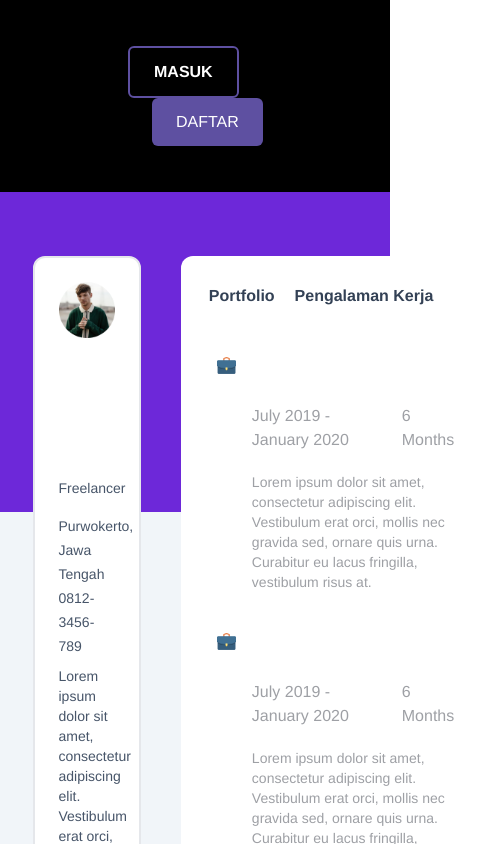
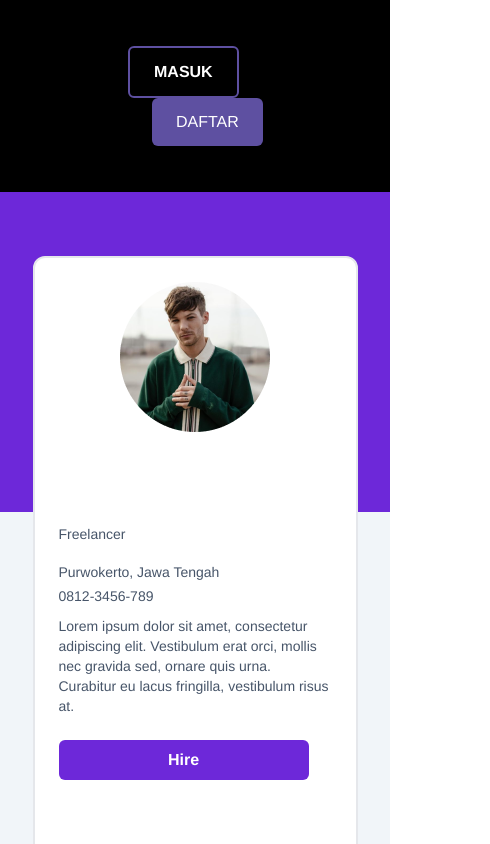
Before and after one commit to Han-Express/Peworld-FE, a Next.js app: page /profile/comp-profile in a window 390 px wide. Shown: the top 844 px of the page, 490 px wide, since content can reach past the window. Built offline with nearby package versions, Linux system fonts and the light colour scheme.

Commit message:
add responsive

```diff
--- a/src/Layout/CompanyProfile/PengalamanKerja.js
+++ b/src/Layout/CompanyProfile/PengalamanKerja.js
@@ -3,7 +3,7 @@ const PengalamanKerja = () => {
     <div>
       <div className="flex m-4">
         <div className="my-5 w-24 mr-4 mt-6">
-          <img src="/img/suitcase.png" />
+          <img className="" src="/img/suitcase.png" />
         </div>
         <div>
           <div className="mt-4">
@@ -23,7 +23,7 @@ const PengalamanKerja = () => {
       </div>
       <div className="flex m-4">
         <div className="my-5 w-24 mr-4 mt-6">
-          <img src="/img/suitcase.png" />
+          <img className="" src="/img/suitcase.png" />
         </div>
         <div>
           <div className="mt-4">
--- a/src/Layout/CompanyProfile/index.js
+++ b/src/Layout/CompanyProfile/index.js
@@ -18,8 +18,8 @@ const CompanyProfile = () => {
     <Layout>
     <div className="bg-slate-100 pb-16">
       <div className="bg-violet-700 h-80 w-full"></div>
-        <div className="my-5 flex w-5/6 mx-auto -mt-64">
-          <div className="bg-white rounded-xl p-6 w-1/3 border-2 mr-10 justify-around">
+        <div className="flex my-5 md:flex-row w-5/6 mx-auto -mt-64 flex-col">
+          <div className="bg-white rounded-xl p-6 md:w-1/3 mb-10 w-full border-2 mr-10 justify-around">
             <div>
               <img className="mx-auto" src="/img/companyProfile.png"/>
             </div>
```
